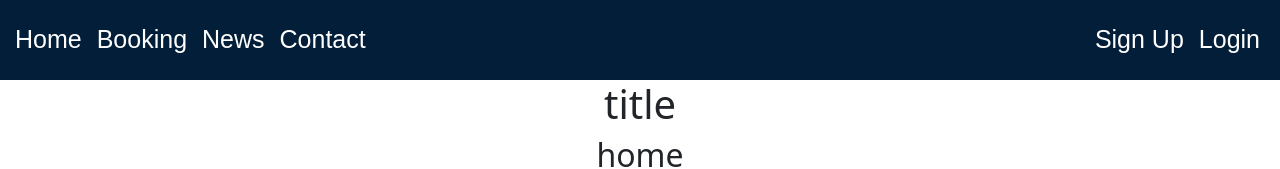
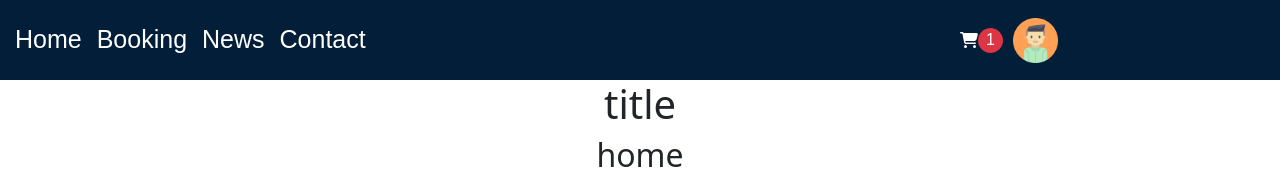
Before and after one commit to Dannyw07/test, a React (Create React App) app in the folder clientside/: page / in a window 1280 px wide. Shown: the top 169 px of the page. Built offline with nearby package versions, Linux system fonts and the light colour scheme.

Commit message:
new files

```diff
--- a/clientside/package.json
+++ b/clientside/package.json
@@ -23,6 +23,7 @@
     "emailjs": "^4.0.1",
     "emailjs-com": "^3.2.0",
     "formik": "^2.2.9",
+    "framer-motion": "^10.12.12",
     "install": "^0.13.0",
     "mdb-react-ui-kit": "^6.0.0",
     "mui-tel-input": "^3.0.3",
--- a/clientside/src/App.js
+++ b/clientside/src/App.js
@@ -9,6 +9,7 @@ import "bootstrap/dist/css/bootstrap.min.css";
 import Contact from "./pages/Contact/Contact";
 import AvailableTime from "./pages/AvailableTime/AvailableTime";
 import MyAccount from "./pages/MyAccount/MyAccount";
+import { AnimatePresence } from "framer-motion";
 
 function App() {
   // const navigate = useNavigate();
@@ -17,6 +18,7 @@ function App() {
   //   navigate("/contact");
   // };
   return (
+    <AnimatePresence>
       <div className="App">
         <BrowserRouter>
           <Routes>
@@ -31,6 +33,7 @@ function App() {
           </Routes>
         </BrowserRouter>
       </div>
+    </AnimatePresence>
   );
 }
 
--- a/clientside/src/components/Navbar/Navbar.jsx
+++ b/clientside/src/components/Navbar/Navbar.jsx
@@ -1,8 +1,10 @@
 import React, { useState } from "react";
 import { Link } from "react-router-dom";
 import "../Navbar/navbar.css";
-import { faBell } from "@fortawesome/free-solid-svg-icons";
+import { faCartShopping } from "@fortawesome/free-solid-svg-icons";
 import { FontAwesomeIcon } from "@fortawesome/react-fontawesome";
+import Avatar from "../Images/avatar.png";
+import { motion } from "framer-motion";
 
 //import ReorderIcon from "@mui/icons-material/Reorder";
 
@@ -26,8 +28,27 @@ function Navbar() {
       <div className="rightSide">
         <div className="links-2">
           {/* <FontAwesomeIcon icon={faBell} /> */}
-          <Link to="/register">Sign Up</Link>
-          <Link to="/login">Login</Link>
+          <div className="cart">
+            <FontAwesomeIcon
+              icon={faCartShopping}
+              style={{ color: "#ffffff" }}
+            />
+            <div
+              className=" rounded-circle bg-danger  "
+              style={{ width: "25px", height: "25px" }}
+            >
+              <p className="paragraphColor">1</p>
+            </div>
+          </div>
+
+          {/* <Link to="/register">Sign Up</Link>
+          <Link to="/login">Login</Link> */}
+          <motion.img
+            whileTap={{ scale: 0.6 }}
+            src={Avatar}
+            alt="userProfile"
+            className="userprof"
+          />
         </div>
       </div>
     </div>
--- a/clientside/src/components/Navbar/navbar.css
+++ b/clientside/src/components/Navbar/navbar.css
@@ -76,7 +76,7 @@
 .Navbar .rightSide {
   flex: 50%;
   display: flex;
-  justify-content: right;
+  justify-content: flex-end;
   align-items: center;
   padding-right: 20px;
 }
@@ -95,3 +95,23 @@
   display: none;
   margin-left: 20px;
 }
+.links-2 {
+  cursor: pointer;
+  width: 300px;
+  display: flex;
+  gap: 10px;
+}
+
+.cart {
+  display: flex;
+  align-items: center;
+}
+
+.paragraphColor {
+  text-align: center;
+  color: white;
+}
+
+.userprof {
+  width: 15%;
+}
--- a/clientside/src/pages/AvailableTime/AvailableTime.jsx
+++ b/clientside/src/pages/AvailableTime/AvailableTime.jsx
@@ -68,6 +68,7 @@ const AvailableTime = () => {
           </div>
         </div>
       </div>
+      <Footer />
     </div>
   );
 };
--- a/clientside/src/pages/Login/Login.js
+++ b/clientside/src/pages/Login/Login.js
@@ -54,7 +54,7 @@ export default function SignIn() {
   const [userEmail, setUserEmail] = useState("");
   const [userPassword, setUserPassword] = useState("");
 
-  const login = () => {
+  const signin = () => {
     Axios.post("http://localhost:3001/login", {
       email: userEmail,
       password: userPassword,
@@ -67,7 +67,7 @@ export default function SignIn() {
   //   event.preventDefault();
   //   const data = new FormData(event.currentTarget);
   //   navigate("/MyAccount");
-  //   console.log({
+  //   console.log({S
   //     email: data.get("email"),
   //     password: data.get("password"),
   //   });
@@ -89,7 +89,7 @@ export default function SignIn() {
   };
 
   const {
-    Login,
+    // login,
     handleSubmit,
     formState: { errors },
   } = useForm({ resolver: yupResolver(validateSchema) });
@@ -134,7 +134,6 @@ export default function SignIn() {
                 setUserEmail(e.target.value);
               }}
               // {...login("email")}
-              {...Login("email")}
               error={errors.email ? true : false}
               helperText={errors.email?.message}
             />
@@ -151,7 +150,7 @@ export default function SignIn() {
               onChange={(e) => {
                 setUserPassword(e.target.value);
               }}
-              {...Login("password")}
+              // {...login("password")}
               error={errors.password ? true : false}
               helperText={errors.password?.message}
             />
@@ -164,7 +163,7 @@ export default function SignIn() {
               fullWidth
               variant="contained"
               sx={{ mt: 3, mb: 2 }}
-              onClick={login}
+              onClick={signin}
             >
               Sign In
             </Button>
--- a/clientside/src/pages/Register/Register.js
+++ b/clientside/src/pages/Register/Register.js
@@ -40,28 +40,9 @@ function Copyright(props) {
 const theme = createTheme();
 
 export default function SignUp() {
-  // let schema = Yup.object().shape({
-  //   email: Yup.string().email("Not a proper email"), // pass your error message string
-  // });
-
-  // // check validity
-  // schema
-  //   .validate({
-  //     email: "not.a.valid.email",
-  //   })
-  //   .catch((err) => {
-  //     console.log(err.name); // ValidationError
-  //     console.log(err.errors); // ['Not a proper email']
-  //   });
-
   const validateSchema = Yup.object().shape({
     firstName: Yup.string().required("First Name cannot be empty").min(3),
     lastName: Yup.string().required("Last Name cannot be empty").min(3),
-    // email: Yup.string()
-    //   .trim()
-    //   .email("Invalid email address")
-    //   .required("Email is required")
-    //   .matches(/^(?!.*@[^,]*,)/),
     email: Yup.string().required("Email cannot be empty").email(),
     password: Yup.string().required("Password cannot be empty").min(3),
   });
@@ -96,11 +77,13 @@ export default function SignUp() {
     // event.preventDefault();
 
     const data = new FormData(event.currentTarget);
-    navigate("/MyAccount");
+
     console.log({
       email: data.get("email"),
       password: data.get("password"),
     });
+    // navigate("/MyAccount");
+    navigate("/login");
   };
 
   const {
@@ -149,8 +132,6 @@ export default function SignUp() {
                   onChange={(e) => {
                     setUserFirstName(e.target.value);
                   }}
-                  // error
-                  // helperText="Invalid First Name"
                   {...register("firstName")}
                   error={errors.firstName ? true : false}
                   helperText={errors.firstName?.message}
```
Also changed, not shown: clientside/src/components/Images/avatar.png (added), 1 other file (tests, documents, lock files or other folders). Lines whose indentation alone changed are shown as unchanged.
